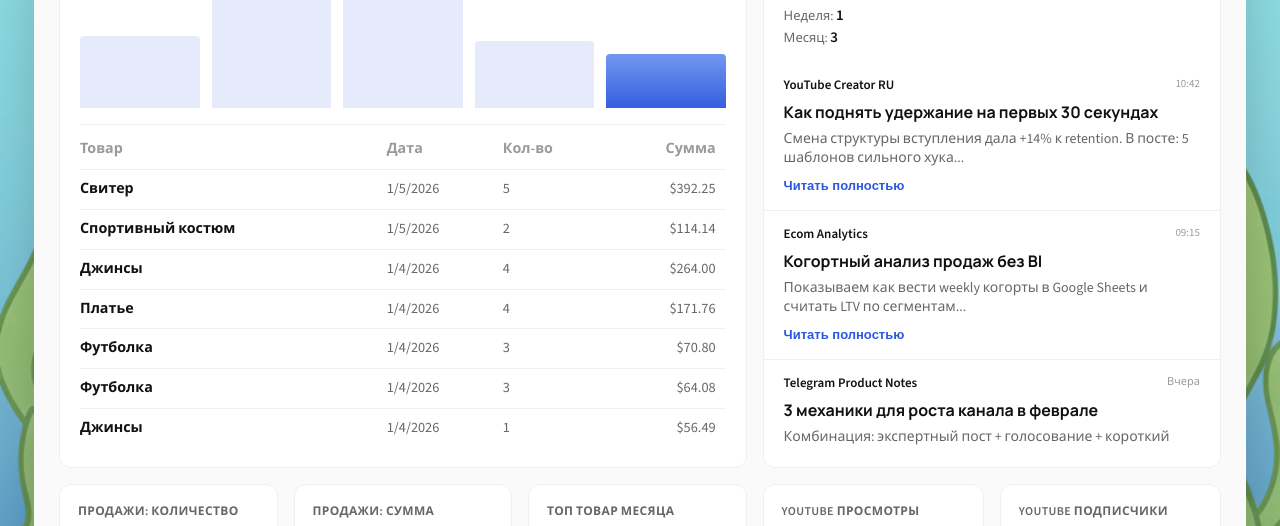
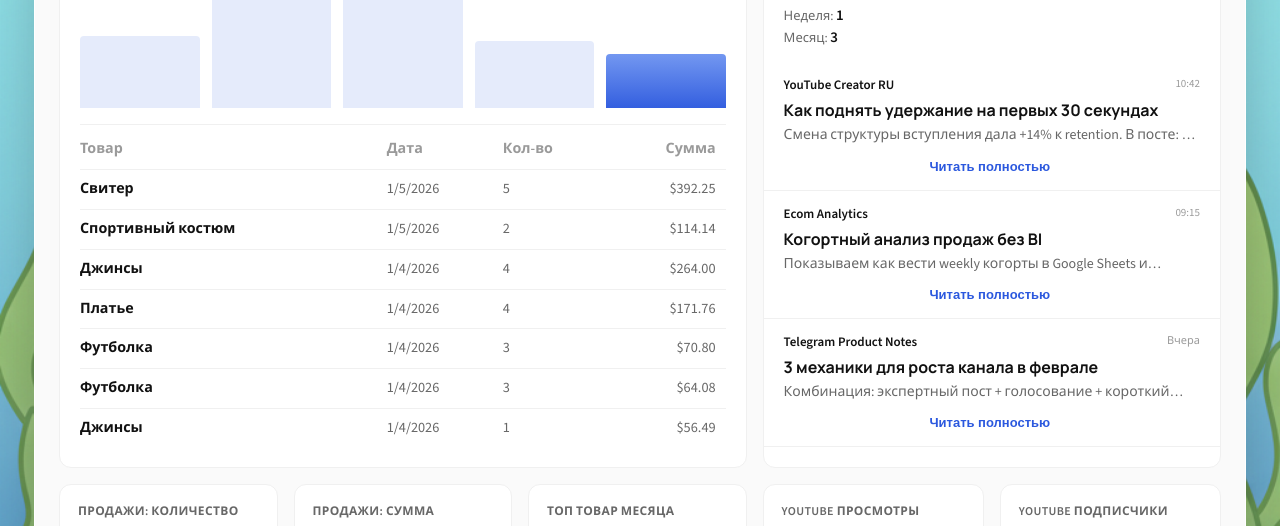
Before and after one commit to StarFish022/AI-02-01-dashboard, a plain HTML site: page index.html in a window 1280 px wide. Shown: the part 238-764 px from the top of the page. Drawn offline with nearby package versions, Linux system fonts and the light colour scheme; no server answers.

Commit message:
feat: implement dynamic height adjustment for Telegram messages and update chat item styles

```diff
--- a/script.js
+++ b/script.js
@@ -457,12 +457,61 @@ function syncRightColumnHeight() {
   telegramPanel.style.height = `${telegramHeight}px`;
 }
 
+function syncTelegramMessageHeights() {
+  const list = document.getElementById("telegramList");
+  if (!list) return;
+
+  const items = [...list.querySelectorAll(".chat-item")];
+  if (!items.length) return;
+
+  // For the standard 3-post view we keep list without scrollbar.
+  list.style.overflowY = items.length <= 3 ? "hidden" : "auto";
+
+  const listHeight = list.clientHeight;
+  if (listHeight <= 0) return;
+
+  const baseHeight = Math.floor(listHeight / items.length);
+  let remainder = listHeight - baseHeight * items.length;
+
+  for (const item of items) {
+    const extra = remainder > 0 ? 1 : 0;
+    remainder = Math.max(0, remainder - 1);
+    const itemHeight = Math.max(96, baseHeight + extra);
+    item.style.height = `${itemHeight}px`;
+
+    const header = item.querySelector(".chat-header");
+    const title = item.querySelector(".chat-title");
+    const button = item.querySelector(".chat-open");
+    const preview = item.querySelector(".chat-preview");
+    if (!preview) continue;
+
+    const itemStyle = getComputedStyle(item);
+    const paddingY =
+      parseFloat(itemStyle.paddingTop || "0") + parseFloat(itemStyle.paddingBottom || "0");
+    const gap = parseFloat(itemStyle.rowGap || "0");
+
+    const headerH = header ? header.getBoundingClientRect().height : 0;
+    const titleH = title ? title.getBoundingClientRect().height : 0;
+    const buttonH = button ? button.getBoundingClientRect().height : 0;
+    const fixedHeight = paddingY + headerH + titleH + buttonH + gap * 3;
+
+    const previewHeight = Math.max(18, Math.floor(itemHeight - fixedHeight));
+    preview.style.maxHeight = `${previewHeight}px`;
+
+    const lineHeightRaw = parseFloat(getComputedStyle(preview).lineHeight || "18");
+    const lineHeight = Number.isFinite(lineHeightRaw) && lineHeightRaw > 0 ? lineHeightRaw : 18;
+    const lineClamp = Math.max(1, Math.floor(previewHeight / lineHeight));
+    preview.style.setProperty("-webkit-line-clamp", String(lineClamp));
+  }
+}
+
 function renderAll() {
   renderSalesCard(state.dayData);
   renderSalesTable(state.salesRows);
   renderMetrics(state.dayData);
   renderTelegramPosts();
   syncRightColumnHeight();
+  syncTelegramMessageHeights();
 }
 
 function parseNumber(value, fallback = 0) {
@@ -576,7 +625,10 @@ async function bootstrap() {
   renderAll();
   wireRefreshButton();
   renderUtilityDateTime();
-  window.addEventListener("resize", syncRightColumnHeight);
+  window.addEventListener("resize", () => {
+    syncRightColumnHeight();
+    syncTelegramMessageHeights();
+  });
 
   try {
     await loadDashboardFromApi();
--- a/styles.css
+++ b/styles.css
@@ -420,9 +420,13 @@ tr:last-child td {
 }
 
 .chat-item {
+  display: flex;
+  flex-direction: column;
+  row-gap: 4px;
   padding: 14px 20px;
   border-bottom: 1px solid var(--border-subtle);
   transition: background 0.16s ease;
+  min-height: 0;
 }
 
 .chat-item:hover {
@@ -446,19 +450,23 @@ tr:last-child td {
 }
 
 .chat-title {
-  margin-top: 6px;
+  margin-top: 0;
   font-size: 16px;
 }
 
 .chat-preview {
-  margin-top: 6px;
+  margin-top: 0;
   color: var(--text-secondary);
   font-size: 14px;
   line-height: 1.35;
+  overflow: hidden;
+  display: -webkit-box;
+  -webkit-box-orient: vertical;
+  -webkit-line-clamp: 2;
 }
 
 .chat-open {
-  margin-top: 8px;
+  margin-top: auto;
   border: 0;
   background: transparent;
   color: #2b58de;
```
Also changed, not shown: 1 other file.
